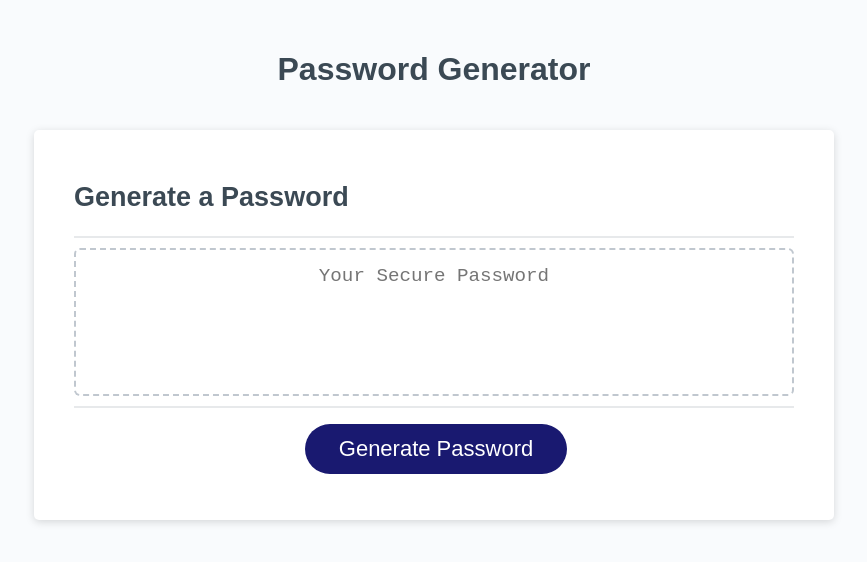
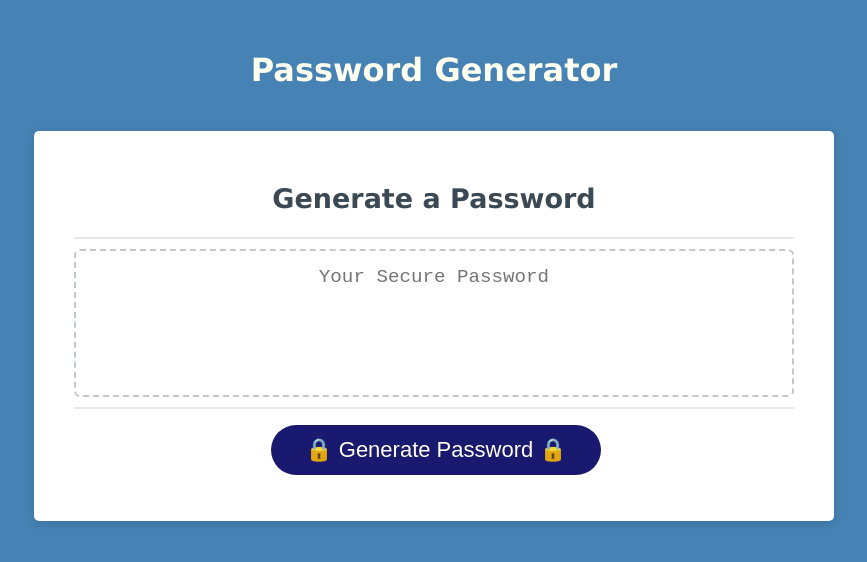
Before and after one commit to xRitchie91/Password-Generator, a plain HTML site: page index.html in a window 1280 px wide. Shown: the whole page, without its empty margins (206-1073 px from the left). Drawn offline with Linux system fonts and the light colour scheme.

Commit message:
Updated style and html

```diff
--- a/index.html
+++ b/index.html
@@ -1,10 +1,11 @@
+
 <!DOCTYPE html>
 <html lang="en">
   <head>
     <meta charset="UTF-8" />
     <meta name="viewport" content="width=device-width, initial-scale=1.0" />
     <meta http-equiv="X-UA-Compatible" content="ie=edge" />
-    <title>Password Generator</title>
+    <title>Secure Password Generator</title>
     <link rel="stylesheet" href="style.css" />
   </head>
   <body>
@@ -25,7 +26,7 @@
           ></textarea>
         </div>
         <div class="card-footer">
-          <button id="generate" class="btn">Generate Password</button>
+          <button id="generate" class="btn">🔒 Generate Password 🔒</button>
         </div>
       </div>
     </div>
--- a/style.css
+++ b/style.css
@@ -13,8 +13,8 @@ body,
 }
 
 body {
-  font-family: sans-serif;
-  background-color: #f9fbfd;
+  font-family: Verdana, Geneva, Tahoma, sans-serif;
+  background-color: steelblue;
 }
 
 .wrapper {
@@ -27,7 +27,7 @@ header {
   text-align: center;
   padding: 20px;
   padding-top: 0px;
-  color: hsl(206, 17%, 28%);
+  color: ivory;
 }
 
 .card {
@@ -37,6 +37,7 @@ header {
   box-shadow: rgba(0, 0, 0, 0.15) 0px 2px 8px 0px;
   color: hsl(206, 17%, 28%);
   font-size: 18px;
+  text-align: center;
   margin: 0 auto;
   max-width: 800px;
   padding: 30px 40px;
@@ -78,7 +79,7 @@ header {
   border-radius: 25px;
   box-shadow: rgba(0, 0, 0, 0.1) 0px 1px 6px 0px rgba(0, 0, 0, 0.2) 0px 1px 1px
     0px;
-  color: hsl(0, 0%, 100%);
+  color: ivory;
   display: inline-block;
   font-size: 22px;
   line-height: 22px;
@@ -135,4 +136,3 @@ button[disabled] {
     font-size: 0.8rem;
   }
 }
-7845\
```
